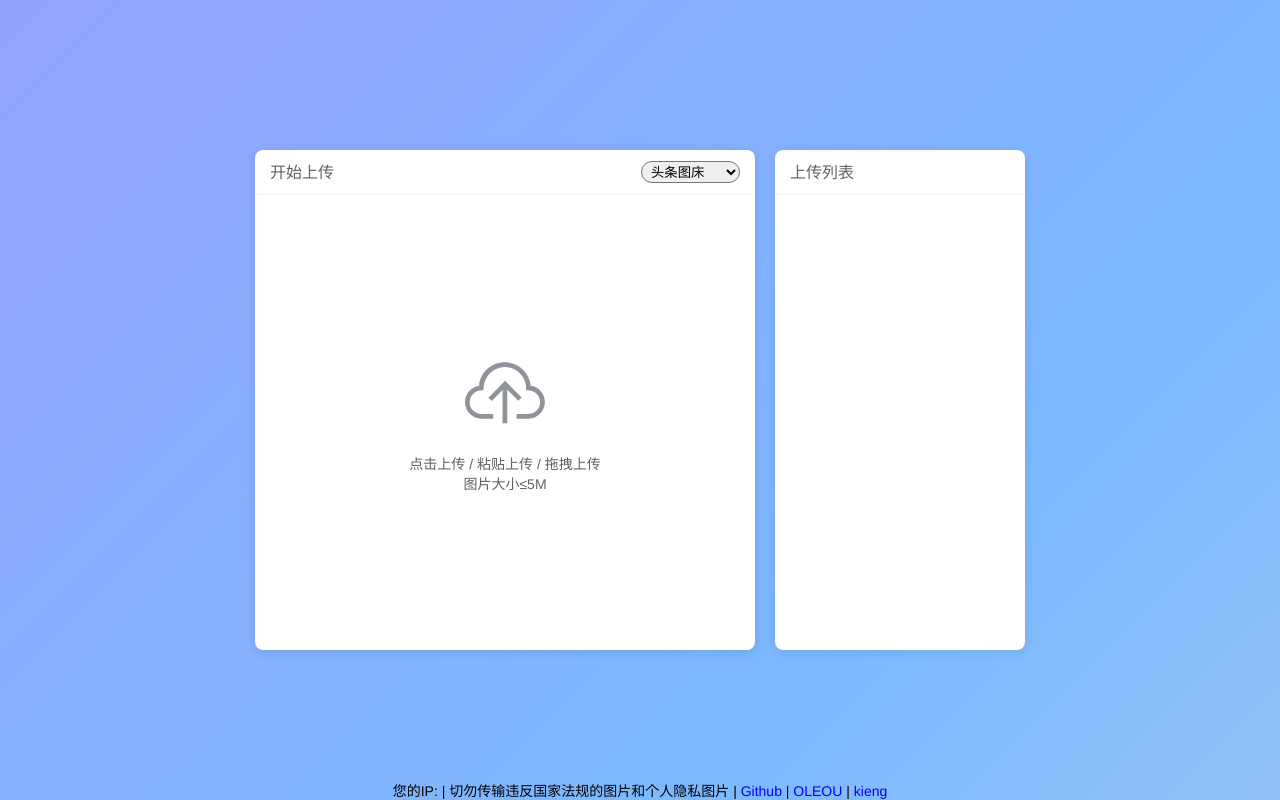
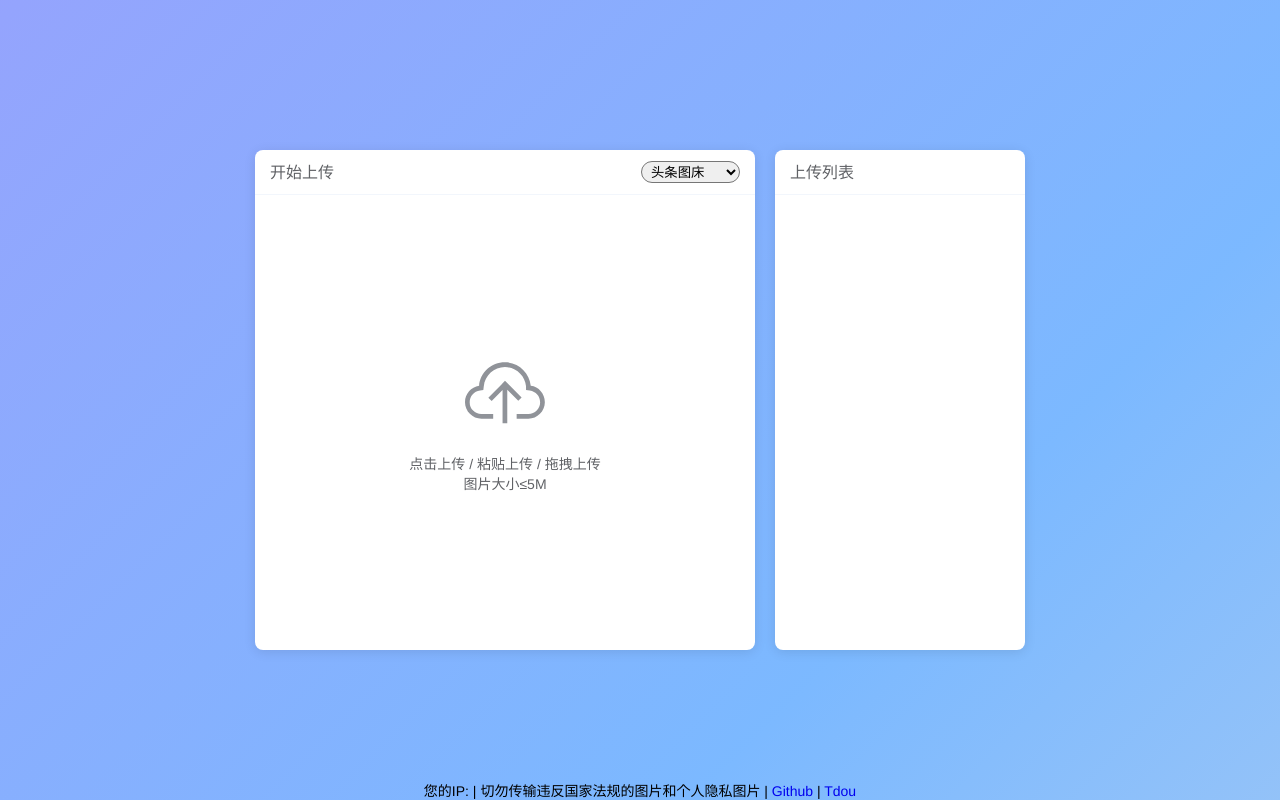
Before and after one commit to tdouguo/pic, a plain HTML site: page index.html in a window 1280 px wide. Drawn offline with nearby package versions, Linux system fonts and the light colour scheme; a script that the page names is missing.

Commit message:
Update index.html

```diff
--- a/index.html
+++ b/index.html
@@ -70,8 +70,7 @@ var _hmt = _hmt || [];
 
 | 切勿传输违反国家法规的图片和个人隐私图片
 | <a style="text-decoration:none;" href="https://github.com/tdouguo/pic">Github</a>
-| <a style="text-decoration:none;" href="https://www.oleou.com/">OLEOU</a>
-| <a style="text-decoration:none;" href="https://image.kieng.cn/">kieng</a>
+| <a style="text-decoration:none;" href="https://www.tdouplus.com/">Tdou</a>
 
 </p>
 </div>
```
